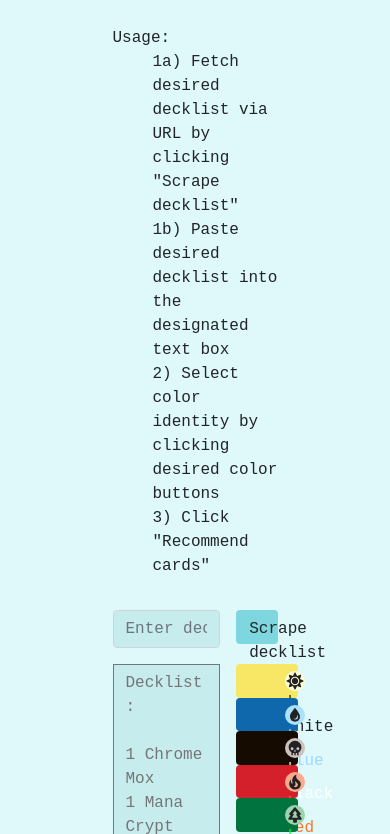
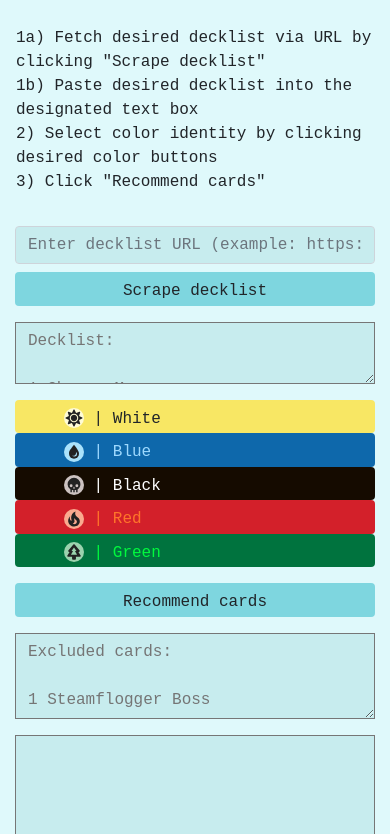
Before and after one commit to Kahno/cedh_database_analysis, a plain HTML site: page index.html in a window 390 px wide. Shown: the part 158-992 px from the top of the page. Drawn offline with nearby package versions, Linux system fonts and the light colour scheme.

Commit message:
updated index page and made it responsive

```diff
--- a/index.html
+++ b/index.html
@@ -4,7 +4,7 @@
     <title>cEDH Card Recommender</title>
 
     <link rel="stylesheet" href="https://stackpath.bootstrapcdn.com/bootstrap/4.4.1/css/bootstrap.min.css" integrity="sha384-Vkoo8x4CGsO3+Hhxv8T/Q5PaXtkKtu6ug5TOeNV6gBiFeWPGFN9MuhOf23Q9Ifjh" crossorigin="anonymous">
-
+    <meta name="viewport" content="width=device-width, initial-scale=1.0">
     <script src="https://stackpath.bootstrapcdn.com/bootstrap/4.1.3/js/bootstrap.min.js"
         integrity="sha384-ChfqqxuZUCnJSK3+MXmPNIyE6ZbWh2IMqE241rYiqJxyMiZ6OW/JmZQ5stwEULTy"
         crossorigin="anonymous"></script>
@@ -167,7 +167,7 @@
     </script>
 </head>
 <body style="background-color: #dff9fb">
-    <div class="container w-50 mx-auto" >
+    <div class="container col-12 col-md-10 col-lg-8 col-xl-7 mx-auto">
         <div class="d-flex justify-content-center">
             <div>
                 <h1>Competitive EDH Card Recommender</h1>
@@ -176,11 +176,12 @@
 
         <div style="height: 2rem"></div>
 
-        <div class="d-flex mb-3">
+        <div class="row mb-3">
             <div style="font-family: monospace">
-            Usage:
 
-                <ul style="list-style-type:none;">
+
+
+                <ul style="list-style-type:none;" class="pl-3">
                     <li>1a) Fetch desired decklist via URL by clicking "Scrape decklist"</li>
                     <li>1b) Paste desired decklist into the designated text box</li>
                     <li>2) Select color identity by clicking desired color buttons</li>
@@ -189,19 +190,19 @@
             </div>
         </div>
 
-        <div class="d-flex justify-content-between w-100 mb-3">
-            <div class="w-75 mr-3">
+        <div class="row mb-3">
+            <div class="col-xl-9 col-12">
                 <input style="font-family: monospace; background-color: #c7ecee;" type="text" class="form-control" id="decklist_url" placeholder="Enter decklist URL (example: https://deckbox.org/sets/1234567)">
             </div>
 
-            <div class="w-25">
+            <div class="col-xl-3 col-12 mt-2 mt-xl-0">
                 <button class="btn basic-btn w-100" type="button" id="fetch">Scrape decklist
                 </button>
             </div>
         </div>
 
-        <div class="d-flex w-100 mb-3">
-            <div class="w-75 mr-3">
+        <div class="row mb-3">
+            <div class="col-xl-9 col-12">
                 <textarea style="font-family: monospace; background-color: #c7ecee; padding: .375rem .75rem;" class="h-100 w-100" id="decklist" name="decklist" placeholder="Decklist:
 
 1 Chrome Mox
@@ -211,8 +212,8 @@
 ..."></textarea>
             </div>
 
-            <div class="w-25 h-100 flex-column">
-                <div>
+            <div class="col-12 col-xl-3 h-100 flex-column mt-3 mt-xl-0">
+
                     <button name="W" type="submit" class="color-btn white-btn btn w-100">
                         <span>
 
@@ -225,10 +226,10 @@
 
                         </span>
                         <span>| White</span>
-                        <span class="float-right"><svg class="checkmark" xmlns="http://www.w3.org/2000/svg" viewBox="0 0 52 52"><circle class="checkmark__circle" cx="26" cy="26" r="25" fill="none"/><path class="checkmark__check" fill="none" d="M14.1 27.2l7.1 7.2 16.7-16.8"/></svg></span>
+                        <span class="float-right mr-1"><svg class="checkmark" xmlns="http://www.w3.org/2000/svg" viewBox="0 0 52 52"><circle class="checkmark__circle" cx="26" cy="26" r="25" fill="none"/><path class="checkmark__check" fill="none" d="M14.1 27.2l7.1 7.2 16.7-16.8"/></svg></span>
                     </button>
-                </div>
-                <div>
+
+
                     <button name="U" type="submit" class="color-btn blue-btn btn w-100">
 
                         <span>
@@ -240,10 +241,9 @@
                             </svg>
                         </span>
                         <span>| Blue</span>
-                        <span class="float-right"><svg class="checkmark" xmlns="http://www.w3.org/2000/svg" viewBox="0 0 52 52"><circle class="checkmark__circle" cx="26" cy="26" r="25" fill="none"/><path class="checkmark__check" fill="none" d="M14.1 27.2l7.1 7.2 16.7-16.8"/></svg></span>
+                        <span class="float-right mr-1"><svg class="checkmark" xmlns="http://www.w3.org/2000/svg" viewBox="0 0 52 52"><circle class="checkmark__circle" cx="26" cy="26" r="25" fill="none"/><path class="checkmark__check" fill="none" d="M14.1 27.2l7.1 7.2 16.7-16.8"/></svg></span>
                     </button>
-                </div>
-                <div>
+
                     <button name="B" type="submit" class="color-btn black-btn btn w-100">
 
                         <span>
@@ -255,10 +255,9 @@
                             </svg>
                         </span>
                         <span>| Black</span>
-                        <span class="float-right"><svg class="checkmark" xmlns="http://www.w3.org/2000/svg" viewBox="0 0 52 52"><circle class="checkmark__circle" cx="26" cy="26" r="25" fill="none"/><path class="checkmark__check" fill="none" d="M14.1 27.2l7.1 7.2 16.7-16.8"/></svg></span>
+                        <span class="float-right mr-1"><svg class="checkmark" xmlns="http://www.w3.org/2000/svg" viewBox="0 0 52 52"><circle class="checkmark__circle" cx="26" cy="26" r="25" fill="none"/><path class="checkmark__check" fill="none" d="M14.1 27.2l7.1 7.2 16.7-16.8"/></svg></span>
                     </button>
-                </div>
-                <div>
+
                     <button name="R" type="submit" class="color-btn red-btn btn w-100">
 
                         <span>
@@ -268,10 +267,10 @@
                             </svg>
                         </span>
                         <span>| Red</span>
-                        <span class="float-right"><svg class="checkmark" xmlns="http://www.w3.org/2000/svg" viewBox="0 0 52 52"><circle class="checkmark__circle" cx="26" cy="26" r="25" fill="none"/><path class="checkmark__check" fill="none" d="M14.1 27.2l7.1 7.2 16.7-16.8"/></svg></span>
+                        <span class="float-right mr-1"><svg class="checkmark" xmlns="http://www.w3.org/2000/svg" viewBox="0 0 52 52"><circle class="checkmark__circle" cx="26" cy="26" r="25" fill="none"/><path class="checkmark__check" fill="none" d="M14.1 27.2l7.1 7.2 16.7-16.8"/></svg></span>
                     </button>
-                </div>
-                <div>
+
+
                     <button name="G" type="submit" class="color-btn green-btn btn w-100 mb-3">
 
                         <span>
@@ -283,9 +282,9 @@
                             </svg>
                         </span>
                         <span>| Green</span>
-                        <span class="float-right"><svg class="checkmark" xmlns="http://www.w3.org/2000/svg" viewBox="0 0 52 52"><circle class="checkmark__circle" cx="26" cy="26" r="25" fill="none"/><path class="checkmark__check" fill="none" d="M14.1 27.2l7.1 7.2 16.7-16.8"/></svg></span>
+                        <span class="float-right mr-1"><svg class="checkmark" xmlns="http://www.w3.org/2000/svg" viewBox="0 0 52 52"><circle class="checkmark__circle" cx="26" cy="26" r="25" fill="none"/><path class="checkmark__check" fill="none" d="M14.1 27.2l7.1 7.2 16.7-16.8"/></svg></span>
                     </button>
-                </div>
+
                 <div>
                     <button type="submit" id="rec" class="btn basic-btn w-100">Recommend cards</button>
                 </div>
@@ -303,6 +302,9 @@
 
         <div class="d-flex mb-3">
             <div class="w-100">
+
+        <div class="row mb-3">
+            <div class="col-12">
                 <textarea class="w-100" rows="22" id="result" name="result" style="background-color: #c7ecee; font-family: monospace;"></textarea>
             </div>
         </div>
```
